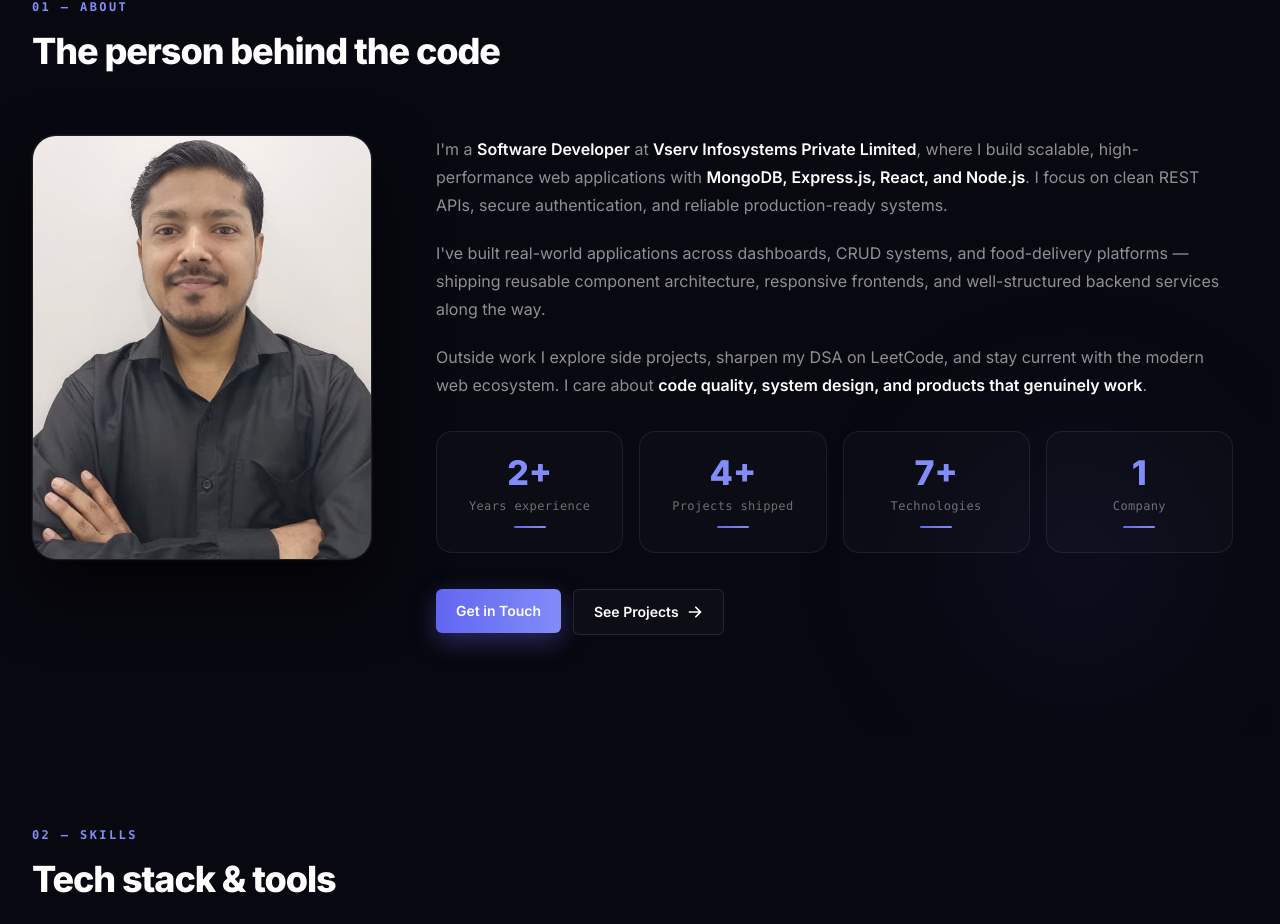
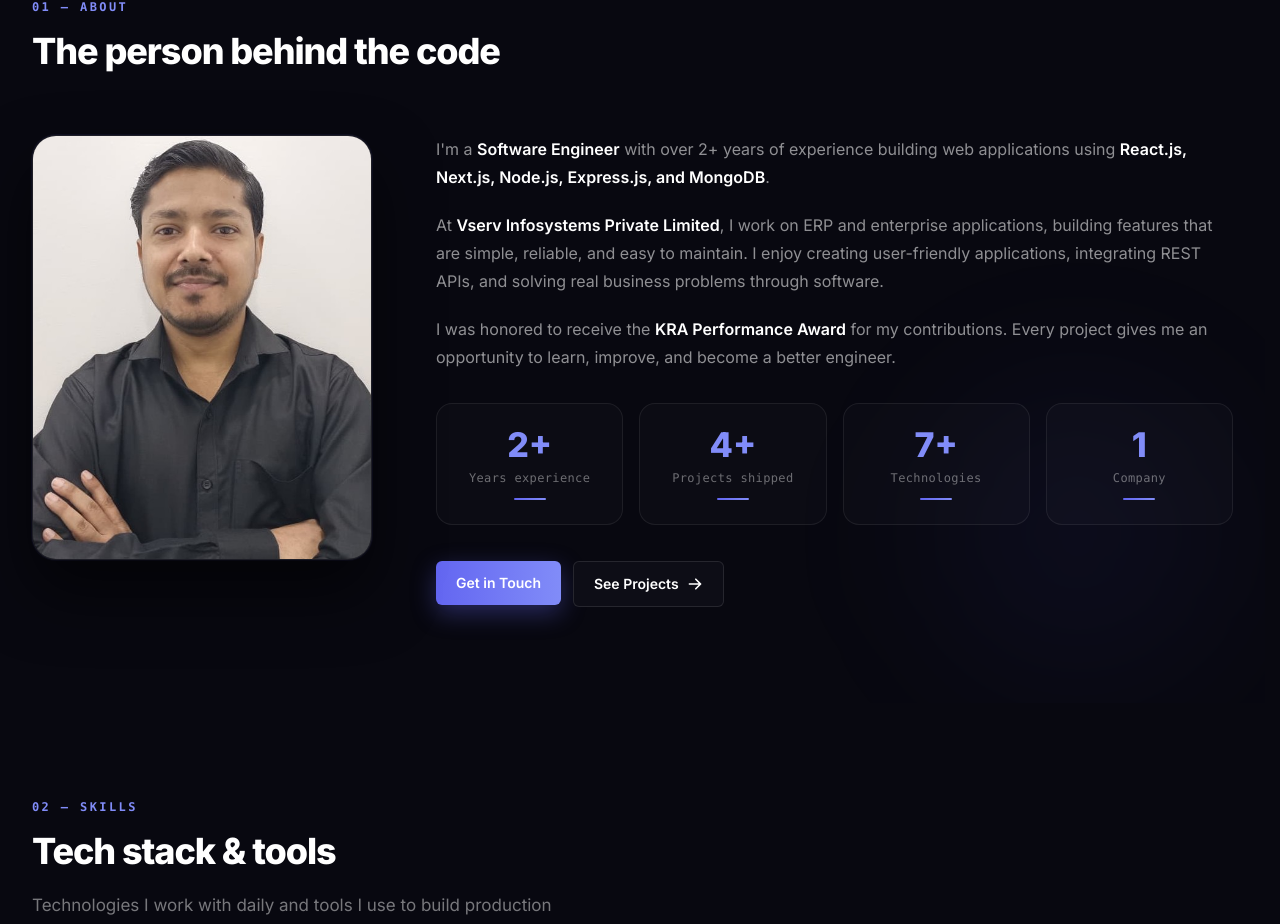
Before and after one commit to Bittu121/personalPortfolio, a React (Create React App) app: page / in a window 1280 px wide. Shown: the part 897-1821 px from the top of the page. Built offline with nearby package versions, Linux system fonts and the light colour scheme.

Commit message:
update aboute section

```diff
--- a/src/components/about/AboutBio.jsx
+++ b/src/components/about/AboutBio.jsx
@@ -8,33 +8,32 @@ const AboutBio = () => {
     <FadeIn delay={0.1} className="flex flex-col gap-5">
       <p className="text-base md:text-md text-content/55 leading-[1.75]">
         I'm a{" "}
-        <span className="text-content font-semibold">Software Developer</span>{" "}
-        at{" "}
+        <span className="text-content font-semibold">Software Engineer</span>{" "}
+        with over 2+ years of experience building web applications using{" "}
+        <span className="text-content font-semibold">
+          React.js, Next.js, Node.js, Express.js, and MongoDB
+        </span>
+        .
+      </p>
+
+      <p className="text-base md:text-md text-content/55 leading-[1.75]">
+        At{" "}
         <span className="text-content font-semibold">
           Vserv Infosystems Private Limited
         </span>
-        , where I build scalable, high-performance web applications with{" "}
-        <span className="text-content font-semibold">
-          MongoDB, Express.js, React, and Node.js
-        </span>
-        . I focus on clean REST APIs, secure authentication, and reliable
-        production-ready systems.
+        , I work on ERP and enterprise applications, building features that are
+        simple, reliable, and easy to maintain. I enjoy creating user-friendly
+        applications, integrating REST APIs, and solving real business problems
+        through software.
       </p>
 
       <p className="text-base md:text-md text-content/55 leading-[1.75]">
-        I've built real-world applications across dashboards, CRUD systems, and
-        food-delivery platforms — shipping reusable component architecture,
-        responsive frontends, and well-structured backend services along the
-        way.
-      </p>
-
-      <p className="text-base md:text-md text-content/55 leading-[1.75]">
-        Outside work I explore side projects, sharpen my DSA on LeetCode, and
-        stay current with the modern web ecosystem. I care about{" "}
+        I was honored to receive the{" "}
         <span className="text-content font-semibold">
-          code quality, system design, and products that genuinely work
-        </span>
-        .
+          KRA Performance Award
+        </span>{" "}
+        for my contributions. Every project gives me an opportunity to learn,
+        improve, and become a better engineer.
       </p>
 
       <AboutStats />
```
